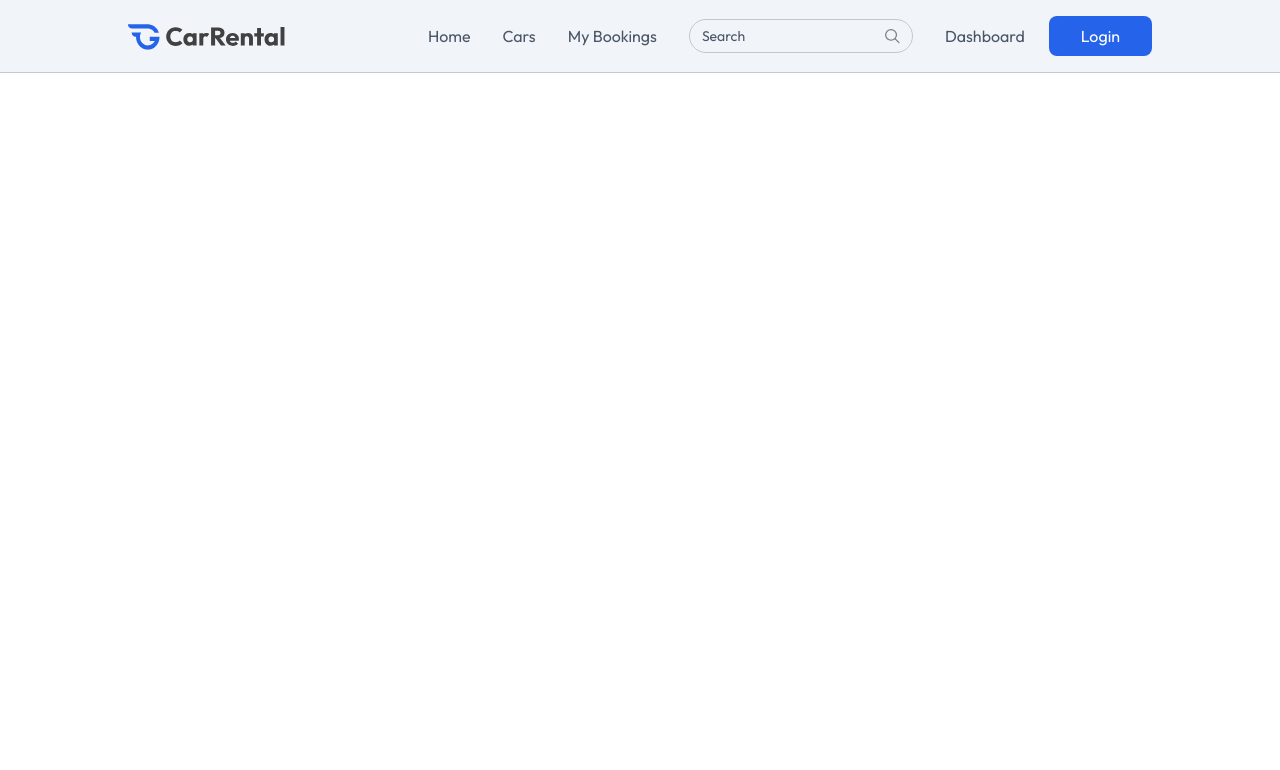
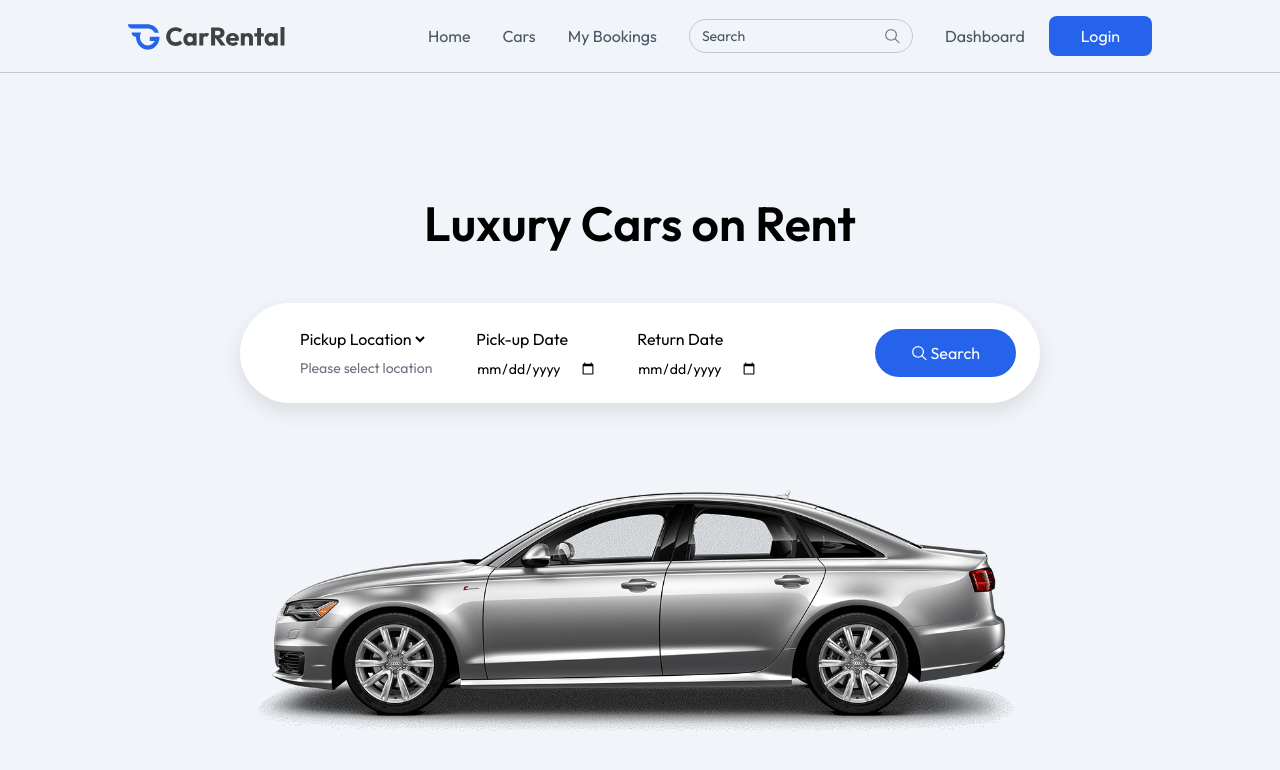
Before and after one commit to Faizululum/car-rental, a React (Vite) app in the folder client/: page / in a window 1280 px wide. Shown: the top 770 px of the page. Built offline with nearby package versions, Linux system fonts and the light colour scheme.

Commit message:
feat:add hero section

```diff
--- a/client/src/App.jsx
+++ b/client/src/App.jsx
@@ -1,17 +1,27 @@
-import React, { useState } from 'react'
-import Navbar from './components/Navbar'
-import { useLocation } from 'react-router-dom';
+import React, { useState } from "react";
+import Navbar from "./components/Navbar";
+import { Route, Routes, useLocation } from "react-router-dom";
+import Home from "./pages/Home";
+import CarDetails from "./pages/CarDetails";
+import Cars from "./pages/Cars";
+import MyBookings from "./pages/MyBookings";
 
 const App = () => {
-
   const [showLogin, setShowLogin] = useState(false);
   const isOwnerPath = useLocation().pathname.startsWith("/owner");
 
   return (
-    <div>
+    <>
       {!isOwnerPath && <Navbar setShowLogin={setShowLogin} />}
-    </div>
-  )
-}
 
-export default App
+      <Routes>
+        <Route path="/" element={<Home />} />
+        <Route path="/car-details/:id" element={<CarDetails />} />
+        <Route path="/cars" element={<Cars />} />
+        <Route path="/my-bookings" element={<MyBookings />} />
+      </Routes>
+    </>
+  );
+};
+
+export default App;
--- /dev/null
+++ b/client/src/components/Hero.jsx
@@ -0,0 +1,68 @@
+import React, { useState } from "react";
+import { assets, cityList } from "../assets/assets";
+
+const Hero = () => {
+  const [pickupLocation, setPickupLocation] = useState("");
+
+  return (
+    <div className="h-screen flex flex-col items-center justify-center gap-14 bg-light text-center">
+      <h1 className="text-4xl md:text-5xl font-semibold">
+        Luxury Cars on Rent
+      </h1>
+
+      <form className="flex flex-col md:flex-row items-start md:items-center justify-between p-6 rounded-1g md: rounded-full w-full max-w-80 md:max-w-200 bg-white shadow-[0px_8px_20px_rgba(0,0,0,0.1)]">
+        <div className="flex flex-col md:flex-row items-start md:items-center gap-10 min-md:ml-8">
+          <div className="flex flex-col items-start gap-2">
+            <select
+              required
+              value={pickupLocation}
+              onChange={(e) => setPickupLocation(e.target.value)}
+            >
+              <option value="">Pickup Location</option>
+              {cityList.map((city) => (
+                <option value={city} key={city}>
+                  {city}
+                </option>
+              ))}
+            </select>
+            <p className="px-1 text-sm text-gray-500">
+              {pickupLocation ? pickupLocation : "Please select location"}
+            </p>
+          </div>
+          <div className="flex flex-col items-start gap-2">
+            <label htmlFor="pickup-date">Pick-up Date</label>
+            <input
+              type="date"
+              id="pickup-date"
+              min={new Date().toISOString().split("T")[0]}
+              className="text-sm to-gray-500"
+              required
+            />
+          </div>
+          <div className="flex flex-col items-start gap-2">
+            <label htmlFor="return-date">Return Date</label>
+            <input
+              type="date"
+              id="return-date"
+              min={new Date().toISOString().split("T")[0]}
+              className="text-sm to-gray-500"
+              required
+            />
+          </div>
+        </div>
+        <button className="flex items-center justify-center gap-1 px-9 py-3 max-sm:mt-4 bg-primary hover:bg-primary-dull text-white rounded-full cursor-pointer">
+          <img
+            src={assets.search_icon}
+            alt="search"
+            className="brightness-300"
+          />
+          Search
+        </button>
+      </form>
+
+      <img src={assets.main_car} alt="car" className="max-h-72" />
+    </div>
+  );
+};
+
+export default Hero;
--- /dev/null
+++ b/client/src/pages/CarDetails.jsx
@@ -0,0 +1,9 @@
+import React from 'react'
+
+const CarDetails = () => {
+  return (
+    <div>CarDetails</div>
+  )
+}
+
+export default CarDetails
--- /dev/null
+++ b/client/src/pages/Cars.jsx
@@ -0,0 +1,9 @@
+import React from 'react'
+
+const Cars = () => {
+  return (
+    <div>Cars</div>
+  )
+}
+
+export default Cars
--- /dev/null
+++ b/client/src/pages/Home.jsx
@@ -0,0 +1,12 @@
+import React from 'react'
+import Hero from '../components/Hero'
+
+const Home = () => {
+  return (
+    <>
+      <Hero />
+    </>
+  )
+}
+
+export default Home
--- /dev/null
+++ b/client/src/pages/MyBookings.jsx
@@ -0,0 +1,9 @@
+import React from 'react'
+
+const MyBookings = () => {
+  return (
+    <div>MyBookings</div>
+  )
+}
+
+export default MyBookings
```
